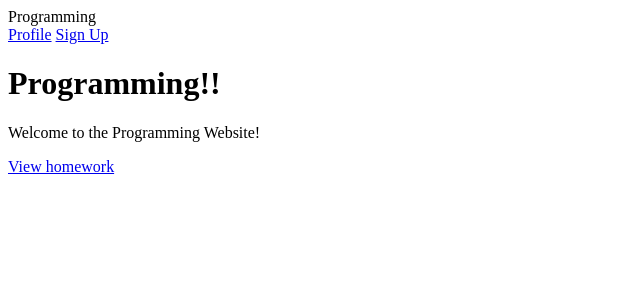
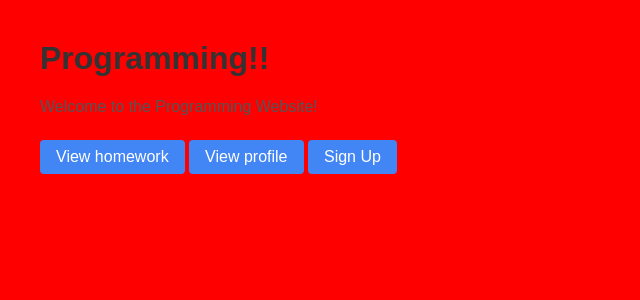
Before and after one commit to hudodobird/Computer-Science-A-Level-Programming-Project, a Django app: page /home/ in a window 1280 px wide. Shown: the top 300 px of the page, without its empty margins (0-640 px from the left). Run offline with Django 5.2, Linux system fonts and the light colour scheme.

```diff
--- a/home/static/home/style.css
+++ b/home/static/home/style.css
@@ -1,6 +1,6 @@
 body {
     font-family: Arial, sans-serif;
-    background: #ffffff;
+    background: #ff0000;
     margin: 40px;
 }
 h1 {
@@ -22,19 +22,3 @@ a:hover {
 p {
     color: #555;
 }
-.nav-container {
-    display: flex;
-    justify-content: space-between;
-    align-items: center;
-    margin-bottom: 20px;
-}
-
-.logo {
-    font-size: 24px;
-    font-weight: bold;
-}
-
-.nav-right {
-    display: flex;
-    gap: 10px;
-}
--- a/home/templates/index.html
+++ b/home/templates/index.html
@@ -1,19 +1,17 @@
 {% load static %}
 <!DOCTYPE html>
 <html>
+    <head>
+        <link rel="stylesheet" href="{% static 'home/style.css' %}">
+    </head>
     <body>
-        <div class="nav-container">
-            <div class="logo">Programming</div>
-            <div class="nav-right">
-                <a href="https://computer-science-a-level-programming.onrender.com/accounts/profile/">Profile</a>
-                {% if not user.is_authenticated %}
-                    <a href="https://computer-science-a-level-programming.onrender.com/accounts/signup/">Sign Up</a>
-                {% endif %}
-            </div>
-        </div>
 
         <h1>Programming!!</h1>
         <p>Welcome to the Programming Website!</p>
         <a href="https://computer-science-a-level-programming.onrender.com/homework/">View homework</a>
+        <a href="https://computer-science-a-level-programming.onrender.com/accounts/profile/">View profile</a>
+        {% if not user.is_authenticated %}
+            <a href="https://computer-science-a-level-programming.onrender.com/accounts/signup/">Sign Up</a>
+        {% endif %}
     </body>
 </html>
```
